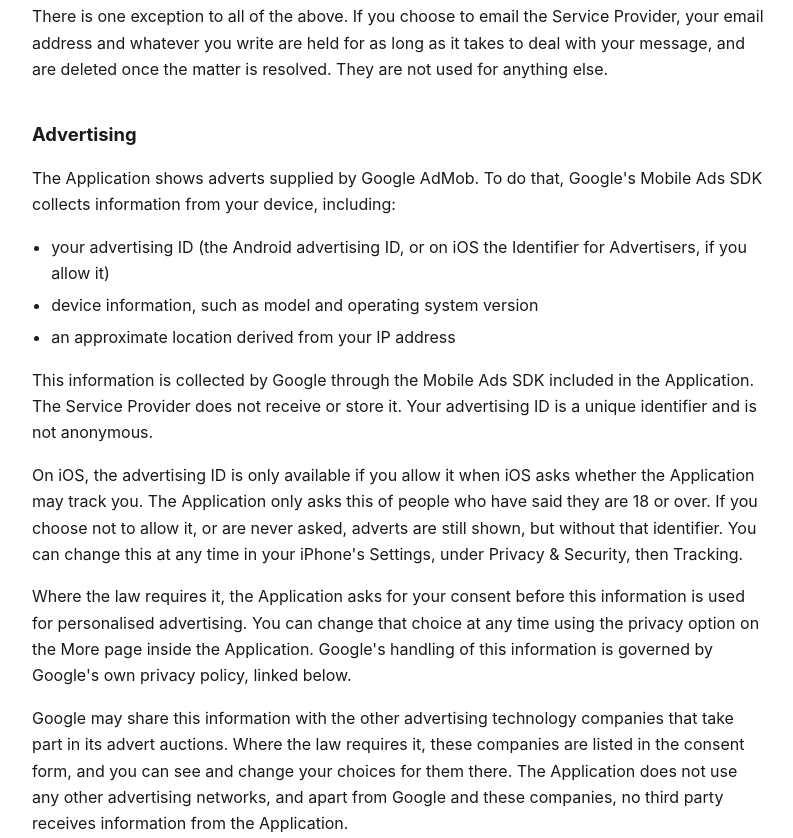
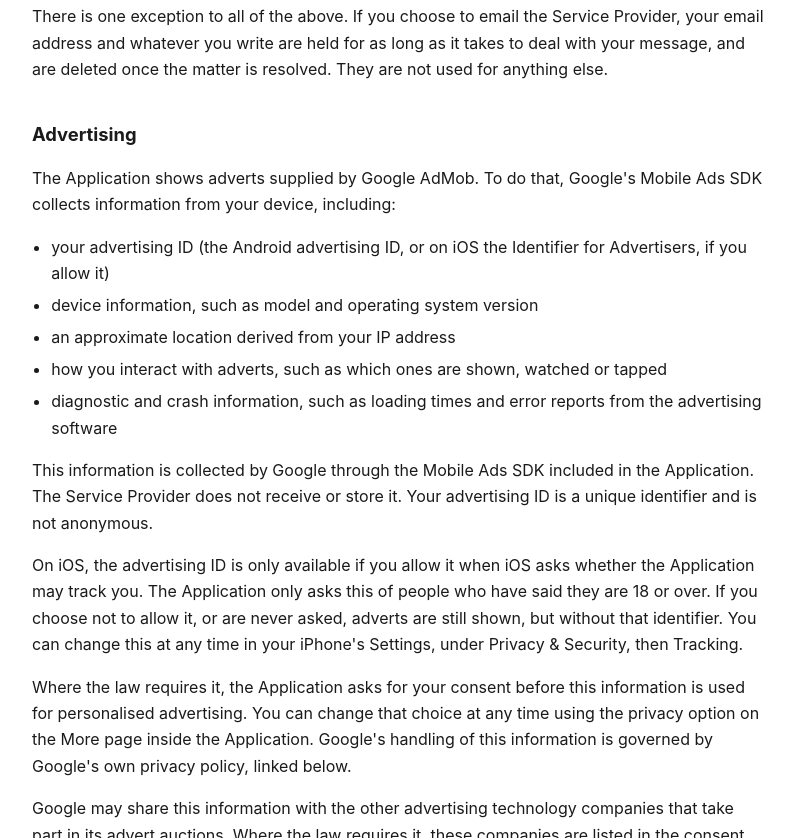
Before and after one commit to FF-Creative-Ltd/ff-creative-ltd.github.io, a plain HTML site: page privacy.html in a window 1280 px wide. Shown: the part 947-1785 px from the top of the page, without its empty margins (240-1033 px from the left). Drawn offline with Linux system fonts and the light colour scheme.

Commit message:
Add files via upload

```diff
--- a/privacy.html
+++ b/privacy.html
@@ -18,7 +18,7 @@
 </style>
 
 <h1>Privacy Policy</h1>
-<p class="date">Focoblocks. Effective 15 October 2026.</p>
+<p class="date">Focoblocks. Effective 16 October 2026.</p>
 
 <p>This privacy policy applies to the Focoblocks mobile app on Android and iOS, and any
 related services operated by FF CREATIVE LTD (together, the "Application"). FF
@@ -60,6 +60,10 @@
       Advertisers, if you allow it)</li>
   <li>device information, such as model and operating system version</li>
   <li>an approximate location derived from your IP address</li>
+  <li>how you interact with adverts, such as which ones are shown, watched or
+      tapped</li>
+  <li>diagnostic and crash information, such as loading times and error reports
+      from the advertising software</li>
 </ul>
 <p>This information is collected by Google through the Mobile Ads SDK included in the
 Application. The Service Provider does not receive or store it. Your advertising ID is
```
